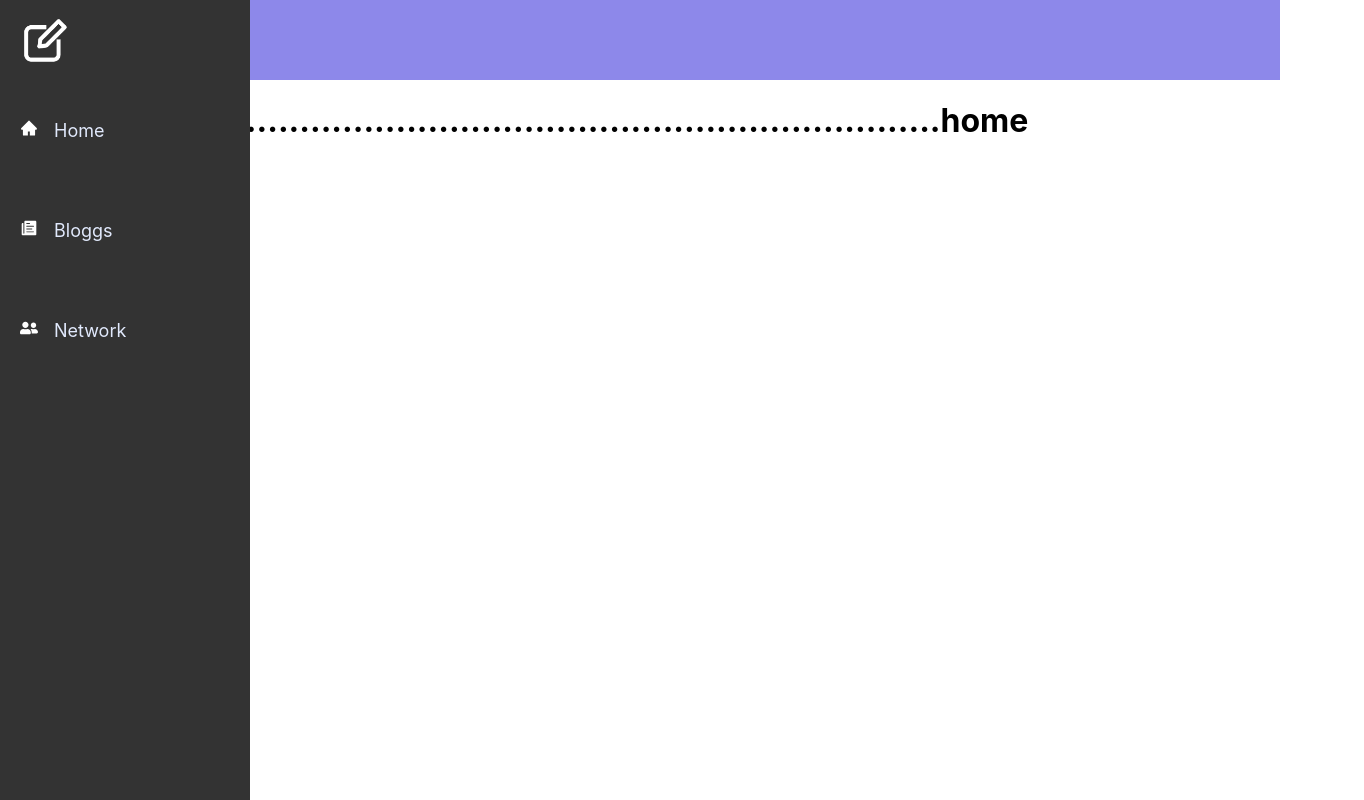
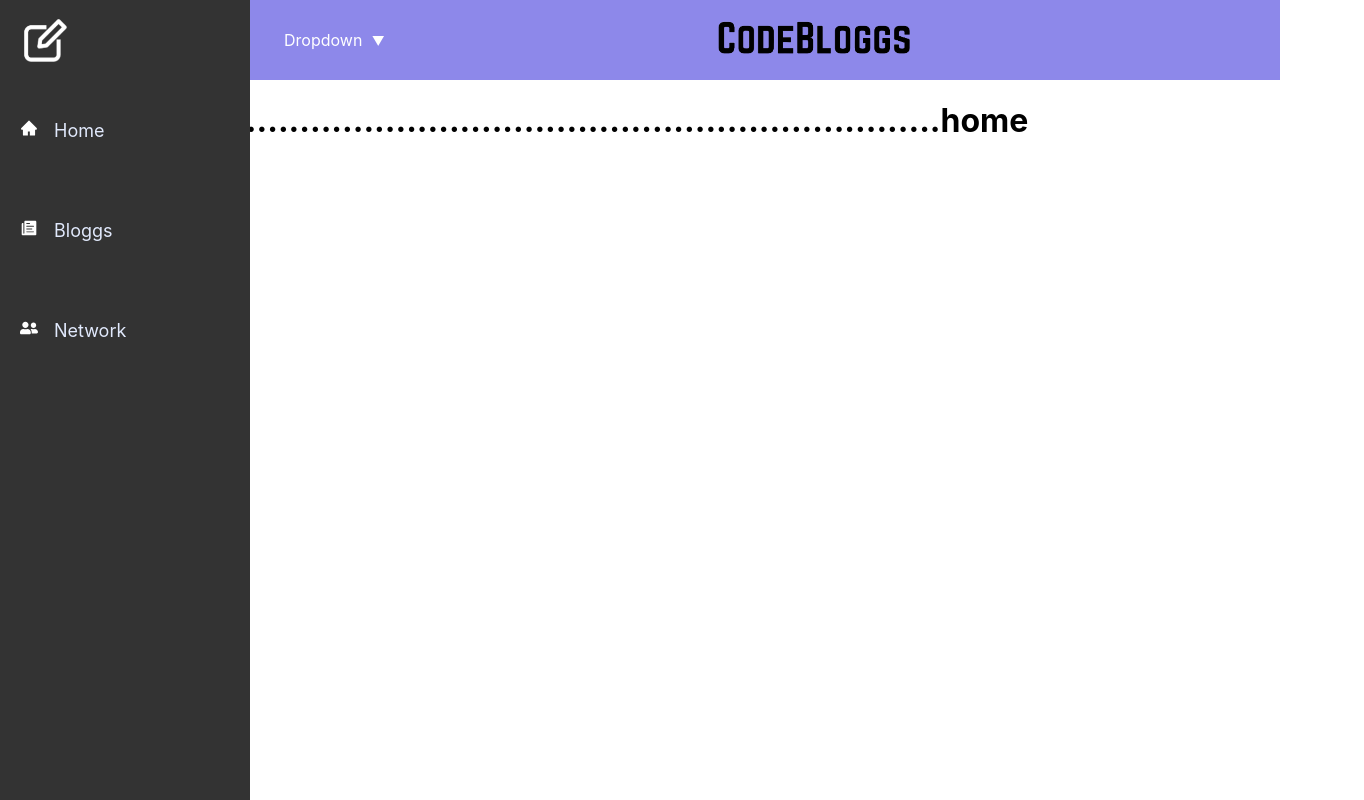
Before and after one commit to gjetson/Fullstack_Codebloggs, a React (Create React App) app in the folder client/: page / in a window 1280 px wide. Shown: the whole page, 1364 px wide, since content can reach past the window. Built offline with nearby package versions, Linux system fonts and the light colour scheme.

Commit message:
working on dropdown

```diff
--- /dev/null
+++ b/client/src/components/Dropdown.js
@@ -0,0 +1,62 @@
+import React from "react";
+import styled from "styled-components";
+
+const Nav = styled.div`
+  display: flex;
+  justify-content: space-between;
+  align-items: center;
+  height: 80px;
+  background: #8d88ea;
+  color: #fff;
+  padding: 0 20px;
+`;
+
+const Logo = styled.div`
+  display: flex;
+  align-items: center;
+`;
+
+const Dropdown = styled.div`
+  display: none;
+  position: absolute;
+  top: 100%;
+  right: 0;
+  background-color: #333333;
+  min-width: 160px;
+  box-shadow: 0px 8px 16px 0px rgba(0, 0, 0, 0.2);
+  z-index: 1;
+  padding: 10px;
+`;
+
+const NavItem = styled.div`
+  margin-right: 10px;
+  position: relative;
+
+  &:hover ${Dropdown} {
+    display: block;
+  }
+`;
+
+const Arrow = styled.span`
+  margin-left: 5px;
+  font-size: 0.8em;
+`;
+
+const DropdownButton = () => {
+  return (
+    <Nav>
+      <NavItem>
+        <span>
+          Dropdown <Arrow>&#x25BC;</Arrow>
+        </span>
+        <Dropdown>
+          <p>Item 1</p>
+          <p>Item 2</p>
+          <p>Item 3</p>
+        </Dropdown>
+      </NavItem>
+    </Nav>
+  );
+};
+
+export default DropdownButton;
--- a/client/src/components/Sidebar.js
+++ b/client/src/components/Sidebar.js
@@ -6,6 +6,7 @@ import * as FaIcons from "react-icons/fa"
 import { SidebarData } from "./SidebarData"
 import SubMenu from "./SubMenu"
 import { IconContext } from "react-icons/lib"
+import DropdownButton from "./Dropdown"
 
 const Nav = styled.div`
 background: #8d88ea;
@@ -36,6 +37,9 @@ left: ${({ sidebar }) => (sidebar ? "0" : "-100%")};
 transition: 350ms;
 z-index: 10;
 `
+const LogoLink = styled(Link)`
+  display: block;
+`;
 
 const SidebarWrap = styled.div`
 width: 100%;
@@ -56,15 +60,10 @@ const Sidebar = () => {
                     <NavIcon to="#">
                         <FaIcons.FaBars onClick={showSidebar} />
                     </NavIcon>
-                    <h1
-
-                        style={{
-                            textAlign: "center",
-                            marginLeft: "200px",
-
-                        }}
-                    >
-                    </h1>
+                    <LogoLink to="/">
+                    <img src="CodeBloggsTitle2.png" style={{ marginLeft: "325%", marginRight: "225%", width: "200px" }} alt="CodeBloggs" />
+                    </LogoLink>
+                        <DropdownButton />
                 </Nav>
                 <SidebarNav sidebar={sidebar}>
                     <SidebarWrap>
```
Also changed, not shown: client/public/CodeBloggsTitle2.png (added).
